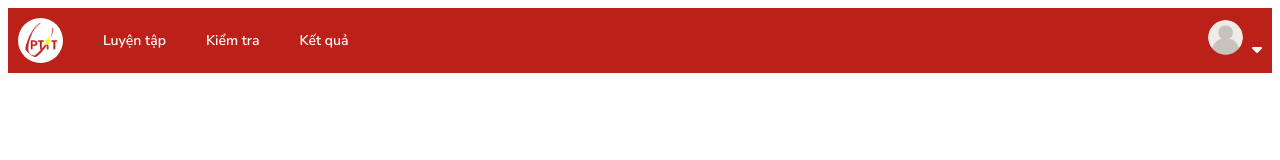
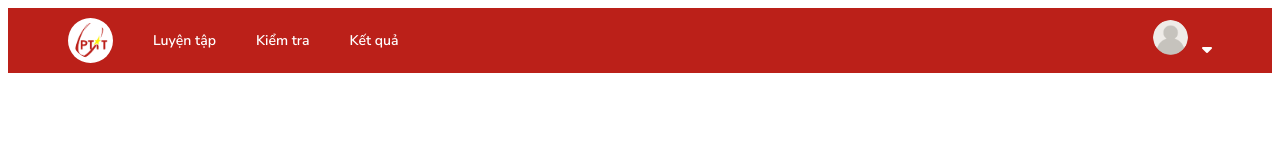
Before and after one commit to PhamVHung/demo, a website: page src/pages/User/Home/Home.html in a window 1280 px wide. Drawn offline with Linux system fonts and the light colour scheme.

```diff
--- a/src/pages/User/Home/Home.css
+++ b/src/pages/User/Home/Home.css
@@ -31,6 +31,7 @@
 .header .container .header-left {
   display: flex;
   align-items: center;
+  margin-left: 50px;
 }
 
 .header .container .header-left .inner-logo {
@@ -86,17 +87,19 @@
 .header .container .header-right .dropdown {
   position: relative;
   display: inline-block;
-  margin-left: 5px;
+  margin-left: 10px;
 }
 
 .header .container .header-right .dropdown i {
   font-size: 16px;
   color: white;
+  margin-right: 50px;
 }
 
 .header .container .header-right .dropdown-content {
   display: none;
   position: absolute;
+  right: 0;
   background-color: #f9f9f9;
   min-width: 160px;
   z-index: 1;
--- a/src/pages/User/Home/Home.html
+++ b/src/pages/User/Home/Home.html
@@ -13,7 +13,7 @@
 <body>
     <!-- HEADER -->
     <div class="header">
-        <div class="row"></div>
+        <div class="row">
             <div class="container">
                 <div class="header-left">
                     <img src="../../../assets/image/logo_ptit.png" class="inner-logo" alt="">
@@ -44,6 +44,7 @@
                 </div>
             </div>
         </div>
+    </div>
     <!-- HEADER -->
 
     <script src="../../../assets/bootstrap/jquery.slim.min.js"></script>
```
Lines whose indentation alone changed are shown as unchanged.
